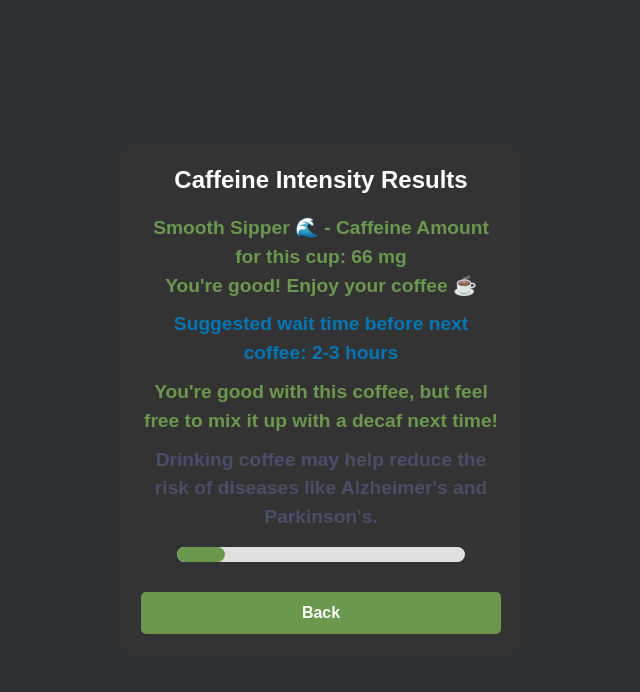
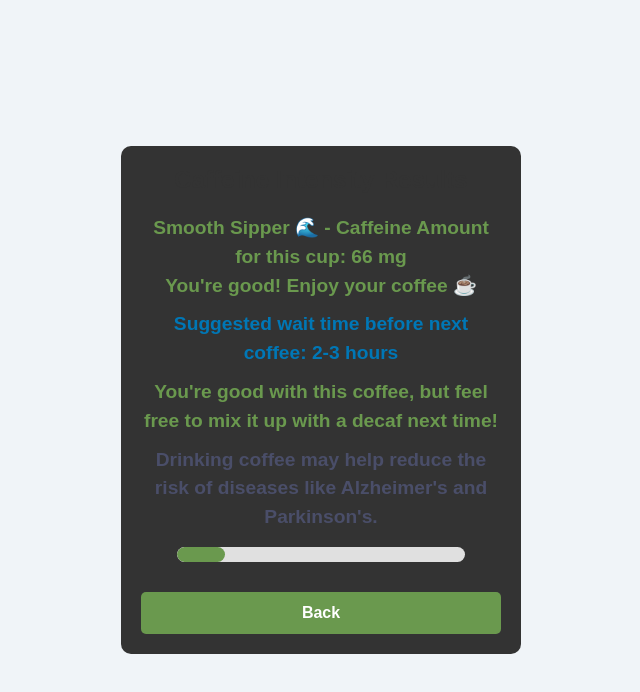
Before and after one commit to familieslifedev/coffee-calculator, a plain HTML site: page index.html in a window 1280 px wide. Both pictures are taken after typing "5", "5" into the empty fields and a click on the button "Calculate Intensity". Shown: the whole page, without its empty margins (319-959 px from the left). Drawn offline with Linux system fonts and the light colour scheme.

Commit message:
Update style.css

```diff
--- a/style.css
+++ b/style.css
@@ -167,13 +167,31 @@ body.dark-mode .back-btn:hover {
     left: 0;
     width: 100%;
     height: 100%;
-    background: rgba(0, 0, 0, 0.8);
-    color: #fff;
+    background: rgba(240, 244, 248, 0.9);  /* Default light background with some transparency */
+    color: #333;
     display: flex;
     justify-content: center;
     align-items: center;
     z-index: 10;
 }
+
+body.dark-mode .overlay {
+    background: rgba(51, 51, 51, 0.9);  /* Dark mode background with some transparency */
+    color: #f0f4f8;
+}
+
+#resultContent {
+    background-color: #ffffff;
+    padding: 20px;
+    border-radius: 10px;
+    max-width: 400px;
+    text-align: center;
+}
+
+body.dark-mode #resultContent {
+    background-color: #4a4e69;
+}
+
 
 #resultContent {
     background-color: #333;
```
